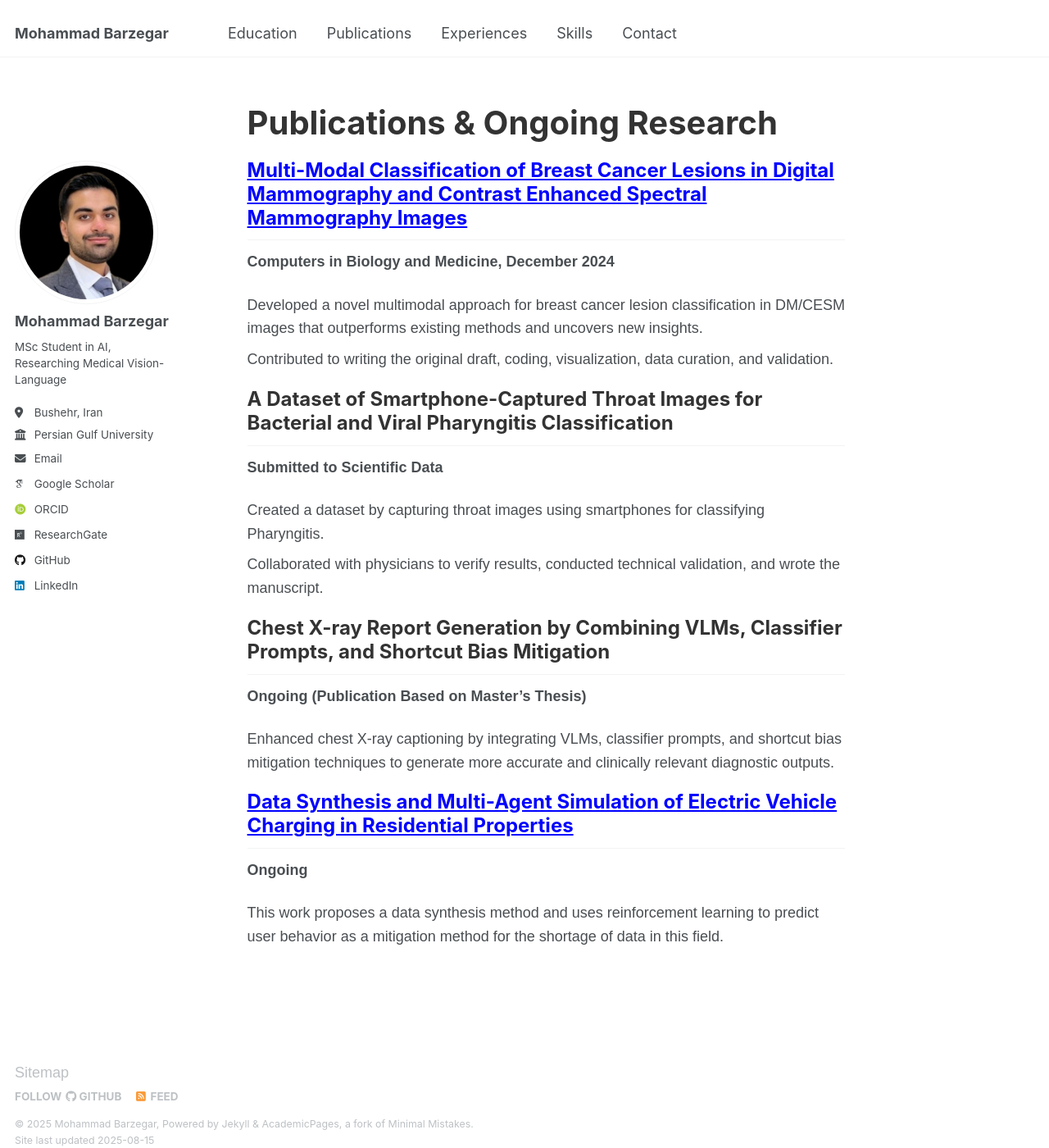
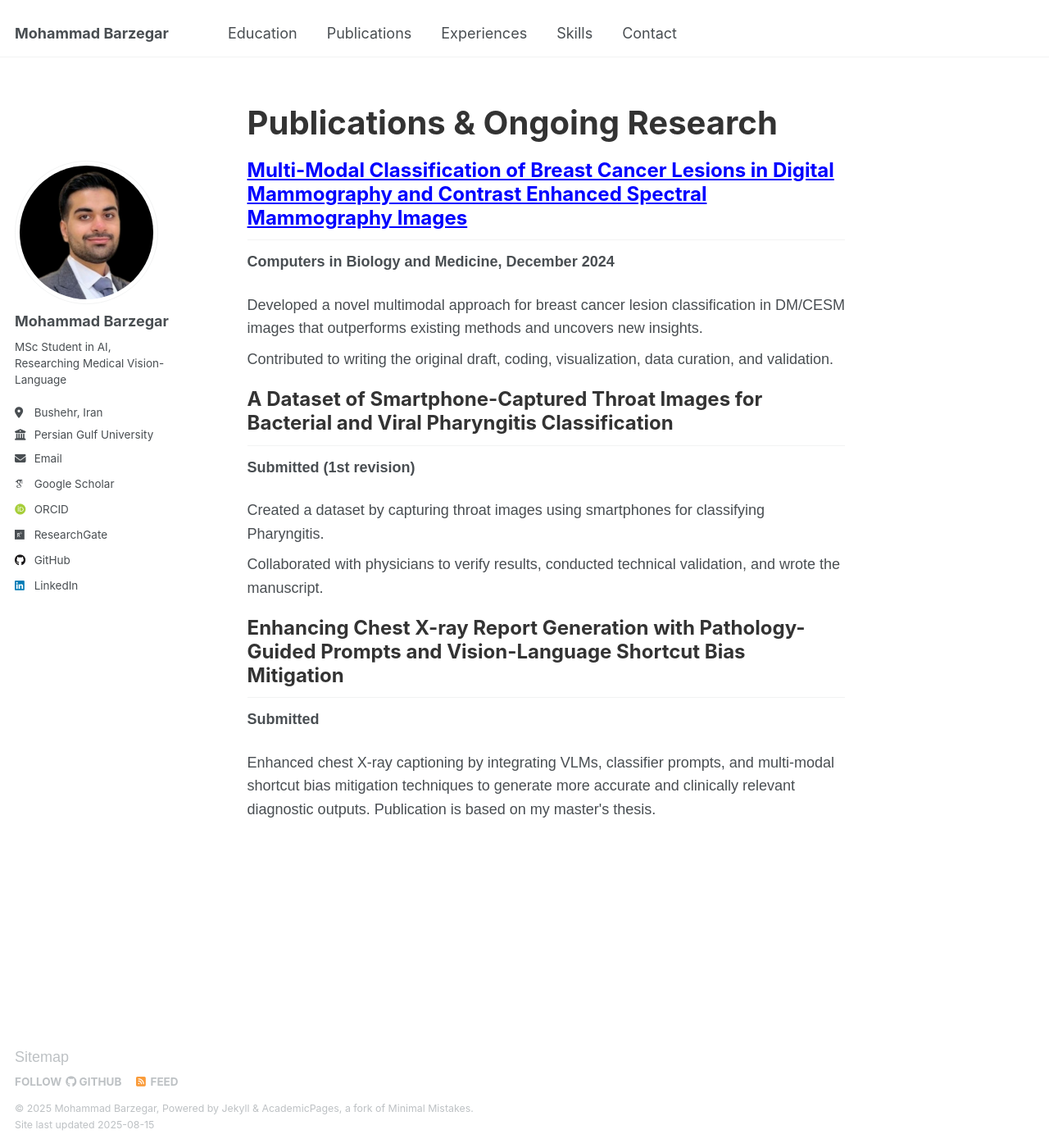
Before and after one commit to mbrz97/mbrz97.github.io, a Jekyll site: the page built from _pages/publications.html, in a window 1280 px wide and 1400 px high. Shown: the whole window at 82% size. Built offline with Jekyll 4.4.1, drawn with Linux system fonts in a browser that asks for light colours; some web fonts are replaced.

Commit message:
Update publications.html

```diff
--- a/_pages/publications.html
+++ b/_pages/publications.html
@@ -70,7 +70,7 @@ author_profile: true
 
         <div class="publication">
             <h2>A Dataset of Smartphone-Captured Throat Images for Bacterial and Viral Pharyngitis Classification</h2>
-            <p><strong>Submitted to Scientific Data</strong></p>
+            <p><strong>Submitted (1st revision)</strong></p>
             <ul>
                 <li>Created a dataset by capturing throat images using smartphones for classifying Pharyngitis.</li>
                 <li>Collaborated with physicians to verify results, conducted technical validation, and wrote the manuscript.</li>
@@ -78,18 +78,10 @@ author_profile: true
         </div>
 
         <div class="publication">
-            <h2>Chest X-ray Report Generation by Combining VLMs, Classifier Prompts, and Shortcut Bias Mitigation</h2>
-            <p><strong>Ongoing (Publication Based on Master’s Thesis)</strong></p>
+            <h2>Enhancing Chest X-ray Report Generation with Pathology-Guided Prompts and Vision-Language Shortcut Bias Mitigation</h2>
+            <p><strong>Submitted</strong></p>
             <ul>
-                <li>Enhanced chest X-ray captioning by integrating VLMs, classifier prompts, and shortcut bias mitigation techniques to generate more accurate and clinically relevant diagnostic outputs.</li>
-            </ul>
-        </div>
-
-        <div class="publication">
-            <h2><a href="https://github.com/mbrz97/EV-Charging/">Data Synthesis and Multi-Agent Simulation of Electric Vehicle Charging in Residential Properties</a></h2>
-            <p><strong>Ongoing</strong></p>
-            <ul>
-                <li>This work proposes a data synthesis method and uses reinforcement learning to predict user behavior as a mitigation method for the shortage of data in this field.</li>
+                <li>Enhanced chest X-ray captioning by integrating VLMs, classifier prompts, and multi-modal shortcut bias mitigation techniques to generate more accurate and clinically relevant diagnostic outputs. Publication is based on my master's thesis.</li>
             </ul>
         </div>
     </div>
```
